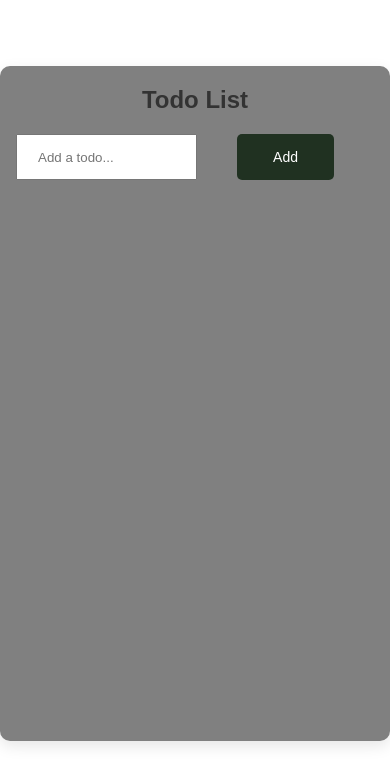
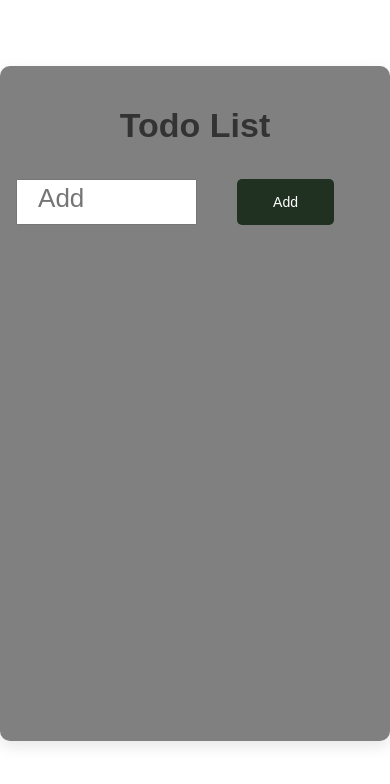
Before and after one commit to Victory-E/Todo-List, a plain HTML site: page index.html in a window 390 px wide. Drawn offline with Linux system fonts and the light colour scheme.

Commit message:
more changes

```diff
--- a/style.css
+++ b/style.css
@@ -164,8 +164,20 @@ h1 {
   }
 
   h1 {
-    font-size: 24px;
+    padding: 20px 0px 14px;
+    font-size: 34px;
     margin-bottom: 20px;
+  }
+  input{
+    width: 300px;
+  }
+  ::placeholder {
+    padding: 20px;
+    margin-left: 110px;
+    font-size: 26px;
+  }
+  button{
+    width: 150px;
   }
 
   .todo-btn {
```
